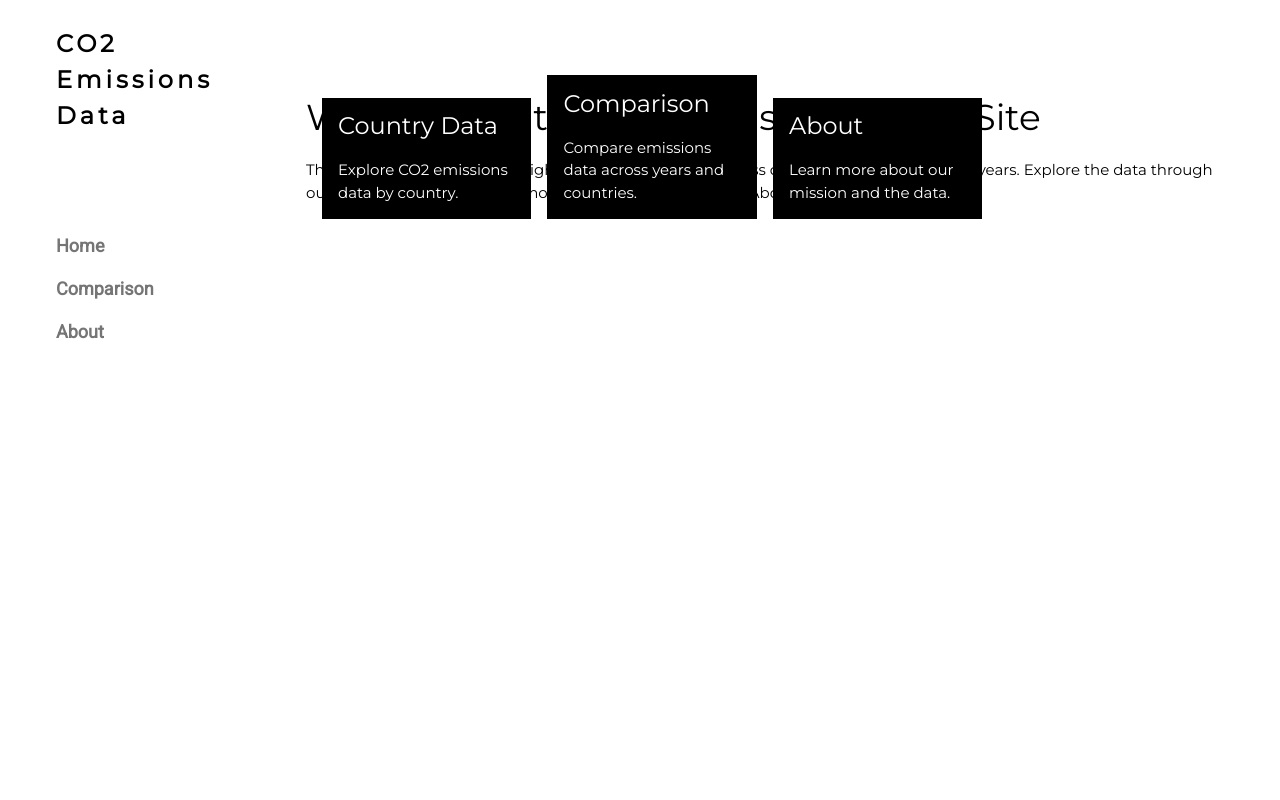
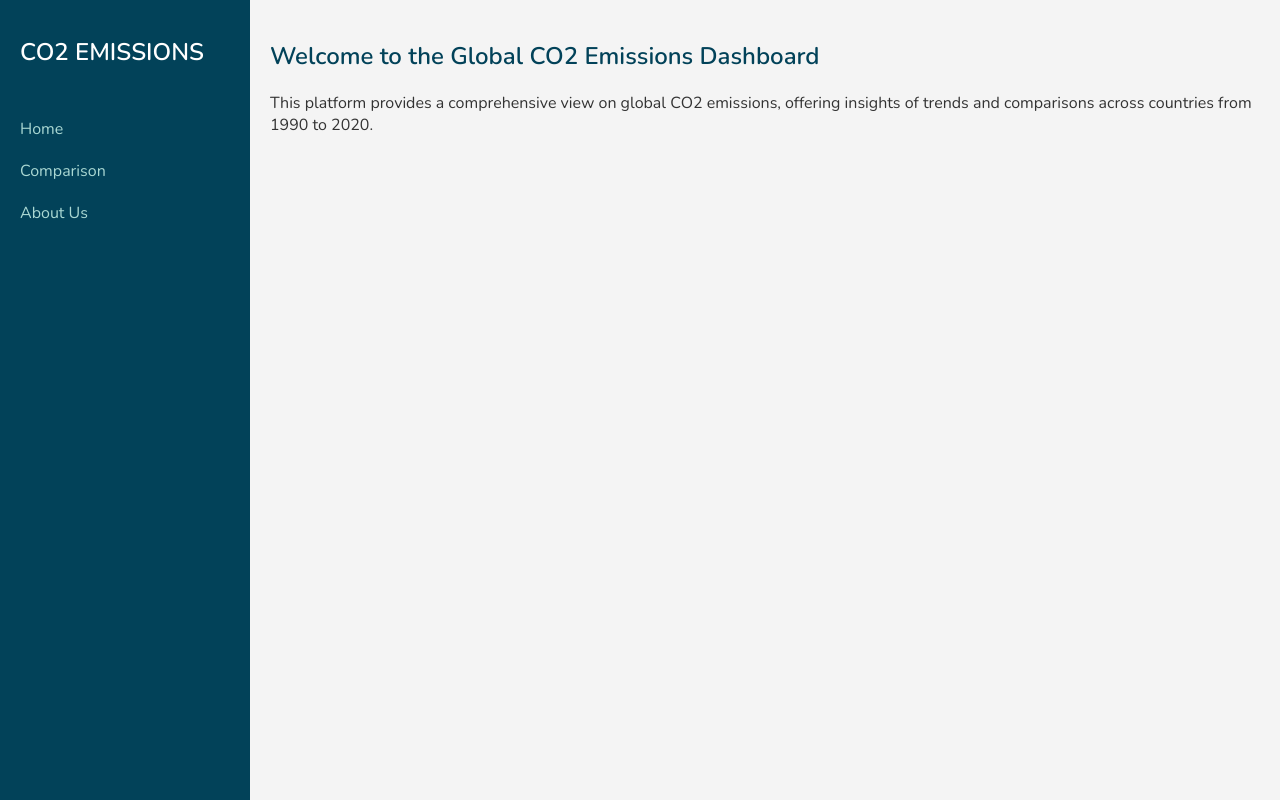
Before and after one commit to azizhayat37/CO2, a Django app: page / in a window 1280 px wide. Run offline with Django 4.2, Linux system fonts and the light colour scheme.

Commit message:
Done building base.html

```diff
--- a/countrydata/templates/countrydata/base.html
+++ b/countrydata/templates/countrydata/base.html
@@ -1,61 +1,78 @@
 <!DOCTYPE html>
-<html>
+<html lang="en">
 <head>
-    <title>Worldwide CO2 Emissions Data</title>
     <meta charset="UTF-8">
-    <meta name="viewport" content="width=device-width, initial-scale=1">
-    <link rel="stylesheet" href="https://www.w3schools.com/w3css/4/w3.css">
-    <link rel="stylesheet" href="https://fonts.googleapis.com/css?family=Roboto">
-    <link rel="stylesheet" href="https://fonts.googleapis.com/css?family=Montserrat">
-    <link rel="stylesheet" href="https://cdnjs.cloudflare.com/ajax/libs/font-awesome/4.7.0/css/font-awesome.min.css">
+    <title>Global CO2 Emissions Data</title>
+    <meta name="viewport" content="width=device-width, initial-scale=1.0">
+    <link href="https://fonts.googleapis.com/css2?family=Nunito:wght@400;600;700&display=swap" rel="stylesheet">
     <style>
-        .w3-sidebar a {font-family: "Roboto", sans-serif}
-        body,h1,h2,h3,h4,h5,h6,.w3-wide {font-family: "Montserrat", sans-serif;}
+        body {
+            margin: 0;
+            font-family: 'Nunito', sans-serif;
+            background-color: #f4f4f4;
+            color: #333;
+        }
+        .sidebar {
+            background-color: #024259;
+            color: #ffffff;
+            position: fixed;
+            top: 0;
+            left: 0;
+            width: 250px;
+            height: 100%;
+            padding: 20px;
+            box-sizing: border-box;
+        }
+        .sidebar h1 {
+            font-weight: 600;
+            font-size: 24px;
+            color: #ffffff;
+            margin-bottom: 40px;
+            text-transform: uppercase;
+        }
+        .sidebar a {
+            display: block;
+            color: #aad8d3;
+            padding: 10px 0;
+            text-decoration: none;
+            transition: color 0.3s;
+        }
+        .sidebar a:hover {
+            color: #ffffff;
+        }
+        .main-content {
+            margin-left: 250px;
+            padding: 20px;
+        }
+        .main-content h2 {
+            font-weight: 600;
+            color: #024259;
+        }
+        @media (max-width: 768px) {
+            .sidebar {
+                width: 100%;
+                height: auto;
+                position: relative;
+            }
+            .main-content {
+                margin-left: 0;
+            }
+        }
     </style>
 </head>
-<body class="w3-content" style="max-width:1200px">
+<body>
 
-<!-- Sidebar/menu -->
-<nav class="w3-sidebar w3-bar-block w3-white w3-collapse w3-top" style="z-index:3;width:250px;" id="mySidebar">
-    <div class="w3-container w3-display-container w3-padding-16">
-        <i onclick="w3_close()" class="fa fa-remove w3-hide-large w3-button w3-display-topright"></i>
-        <h3 class="w3-wide"><b>CO2 Emissions Data</b></h3>
-    </div>
-    <div class="w3-padding-64 w3-large w3-text-grey" style="font-weight:bold">
-        <a href="{% url 'home' %}" class="w3-bar-item w3-button">Home</a>
-        <a href="#" class="w3-bar-item w3-button">Comparison</a>
-        <a href="#" class="w3-bar-item w3-button">About</a>
-    </div>
-</nav>
-
-<!-- Top menu on small screens -->
-<header class="w3-bar w3-top w3-hide-large w3-black w3-xlarge">
-    <div class="w3-bar-item w3-padding-24 w3-wide">CO2 Emissions</div>
-    <a href="javascript:void(0)" class="w3-bar-item w3-button w3-padding-24 w3-right" onclick="w3_open()"><i class="fa fa-bars"></i></a>
-</header>
-
-<!-- Overlay effect when opening sidebar on small screens -->
-<div class="w3-overlay w3-hide-large" onclick="w3_close()" style="cursor:pointer" title="close side menu" id="myOverlay"></div>
-
-<!-- Page content -->
-<div class="w3-main" style="margin-left:250px">
-    {% block content %}
-    <!-- Dynamic content will be placed here -->
-    {% endblock %}
+<div class="sidebar">
+    <h1>CO2 Emissions</h1>
+    <a href="#home">Home</a>
+    <a href="#comparison">Comparison</a>
+    <a href="#about">About Us</a>
 </div>
 
-<script>
-// Open and close sidebar
-function w3_open() {
-    document.getElementById("mySidebar").style.display = "block";
-    document.getElementById("myOverlay").style.display = "block";
-}
-
-function w3_close() {
-    document.getElementById("mySidebar").style.display = "none";
-    document.getElementById("myOverlay").style.display = "none";
-}
-</script>
+<div class="main-content">
+    <h2>Welcome to the Global CO2 Emissions Dashboard</h2>
+    <p>This platform provides a comprehensive view on global CO2 emissions, offering insights of trends and comparisons across countries from 1990 to 2020.</p>
+</div>
 
 </body>
 </html>
--- a/countrydata/templates/countrydata/home.html
+++ b/countrydata/templates/countrydata/home.html
@@ -1,36 +1,5 @@
 {% extends "countrydata/base.html" %}
 
 {% block content %}
-<div class="w3-container" style="margin-top:80px">
-    <h1>Welcome to the CO2 Emissions Data Site</h1>
-    <p>This site provides data and insights into CO2 emissions across different countries over the years. Explore the data through our comparison tool or learn more about our project in the About section.</p>
 
-    <!-- Example content block -->
-    <div class="w3-row-padding w3-grayscale">
-        <div class="w3-col l3 m6 w3-margin-bottom">
-            <div class="w3-display-container">
-                <div class="w3-display-bottomleft w3-container w3-black">
-                    <h3>Country Data</h3>
-                    <p>Explore CO2 emissions data by country.</p>
-                </div>
-            </div>
-        </div>
-        <div class="w3-col l3 m6 w3-margin-bottom">
-            <div class="w3-display-container">
-                <div class="w3-display-bottomleft w3-container w3-black">
-                    <h3>Comparison</h3>
-                    <p>Compare emissions data across years and countries.</p>
-                </div>
-            </div>
-        </div>
-        <div class="w3-col l3 m6 w3-margin-bottom">
-            <div class="w3-display-container">
-                <div class="w3-display-bottomleft w3-container w3-black">
-                    <h3>About</h3>
-                    <p>Learn more about our mission and the data.</p>
-                </div>
-            </div>
-        </div>
-    </div>
-</div>
 {% endblock %}
```
